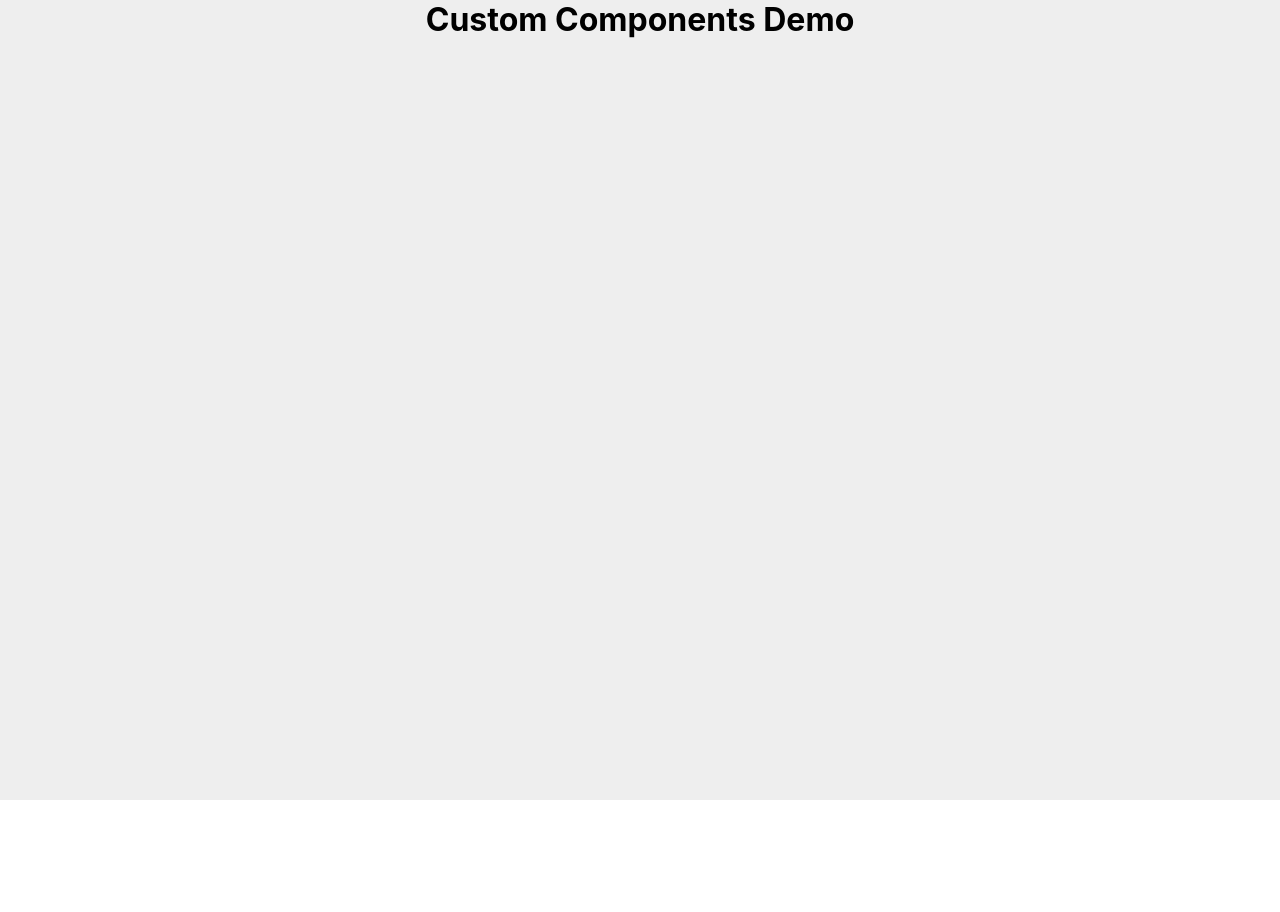
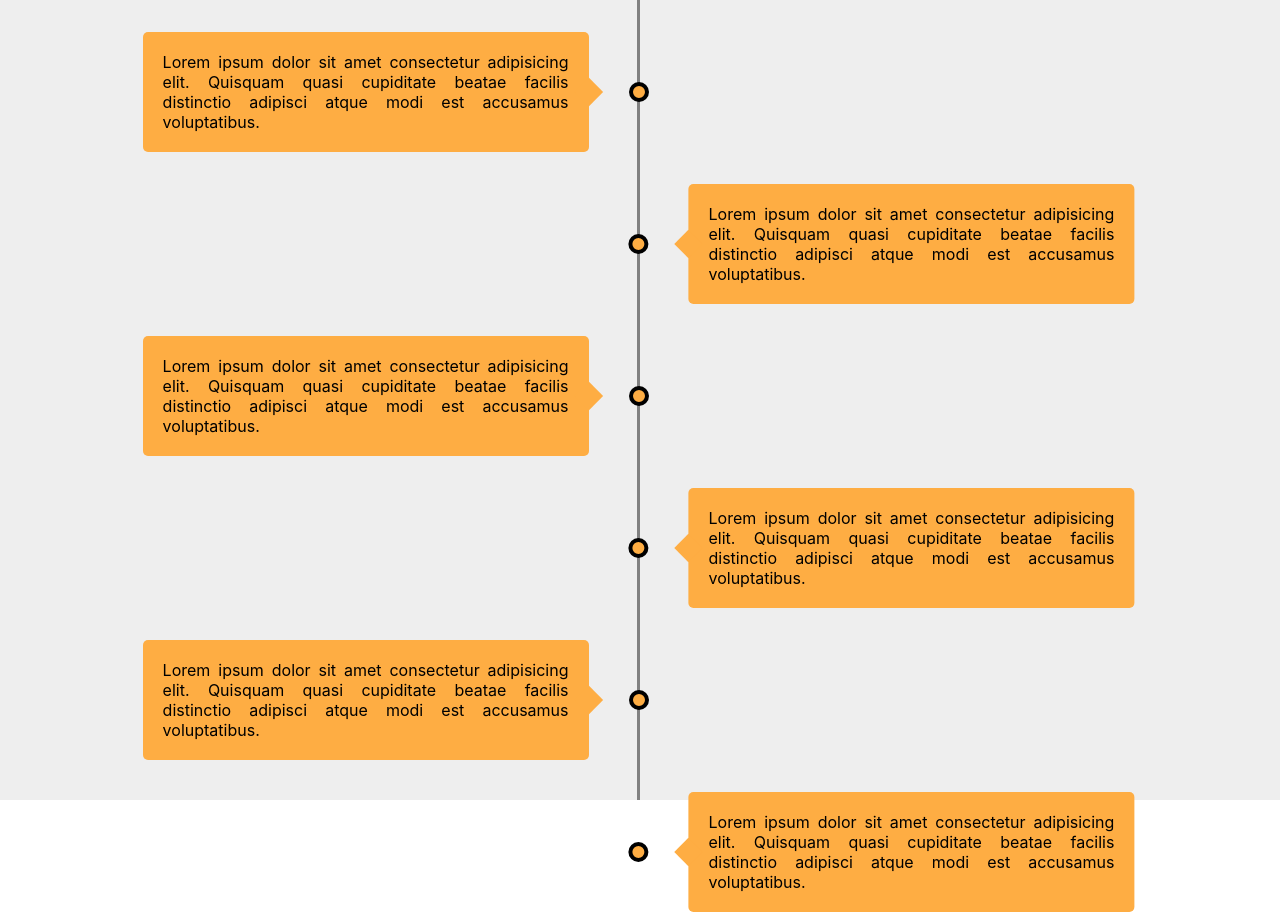
Before and after one commit to sonnybardhan/custom-components, a React (Create React App) app: page / in a window 1280 px wide. Before the commit the page ends 800 px from the top, so only its background shows below. Built offline with nearby package versions, Linux system fonts and the light colour scheme; the HTML template or start-up script is replaced by a standard one.

Commit message:
complete timeline implementation

```diff
--- a/src/App.js
+++ b/src/App.js
@@ -1,9 +1,10 @@
 import './App.css';
+import Timeline from './components/Timeline';
 
 function App() {
   return (
     <div className='App'>
-      <h1>Custom Components Demo</h1>
+      <Timeline />
     </div>
   );
 }
--- /dev/null
+++ b/src/components/ContentBlock.css
@@ -0,0 +1,58 @@
+.content-block{
+	width: 70%;
+	background-color: rgb(254, 173, 67);
+	padding: 20px;
+	border-radius: 5px;
+	position: relative;
+	z-index: 2;
+	margin-bottom: 2em;
+	text-align: justify;
+}
+
+.content-block-left{
+	margin-right: calc(60px - 10px - 1.5px);
+}
+
+.content-block-right{
+	transform: translateX(calc(100% + 60px - 10px + 1.5px));
+	/* 100% + right/left + width/2 + border-width/2*/
+}
+
+.arrow {
+	height: 20px;
+	width: 20px;
+	/* background-color: black; */
+	background-color: rgb(254, 173, 67);
+	position: absolute;
+	top: calc(50% - 10px);
+	transform: rotate(45deg);
+}
+
+.arrow-left {
+	right: -10px;
+}
+
+.arrow-right {
+	left: -10px;
+}
+
+.marker {
+	height: 20px;
+	width: 20px;
+	background-color: rgb(254, 173, 67);
+	position: absolute;
+	top: calc(50% - 10px);
+	border-radius: 50%;
+	border: 4px solid black;
+	display: flex;
+	justify-content: center;
+	align-items: center;
+
+}
+.marker-left{
+	right: -60px;
+}
+
+.marker-right{
+	left: -60px;
+}
--- /dev/null
+++ b/src/components/ContentBlock.js
@@ -0,0 +1,27 @@
+import React from 'react';
+import './ContentBlock.css';
+const ContentBlock = ({ content, idx }) => {
+  const { text } = content;
+
+  const isLeft = idx % 2 === 0;
+
+  return (
+    <div
+      className={
+        isLeft
+          ? 'content-block content-block-left'
+          : 'content-block content-block-right'
+      }
+    >
+      <div className='content-text'>{text}</div>
+      <span
+        className={isLeft ? 'arrow arrow-left' : 'arrow arrow-right'}
+      ></span>
+      <span
+        className={isLeft ? 'marker marker-left' : 'marker marker-right'}
+      ></span>
+    </div>
+  );
+};
+
+export default ContentBlock;
--- /dev/null
+++ b/src/components/Timeline.css
@@ -0,0 +1,9 @@
+.timeline-container{
+	height: 100vh;
+	width: 50%;
+	border-right: 3px solid grey;
+	display: flex;
+	flex-direction: column;
+	align-items: flex-end;
+	padding-top: 2em;
+}
--- /dev/null
+++ b/src/components/Timeline.js
@@ -0,0 +1,16 @@
+import React from 'react';
+import ContentBlock from './ContentBlock';
+import './Timeline.css';
+import { events } from './events';
+
+const Timeline = (props) => {
+  return (
+    <div className='timeline-container'>
+      {events.map((event, idx) => {
+        return <ContentBlock content={event} idx={idx} key={Math.random()} />;
+      })}
+    </div>
+  );
+};
+
+export default Timeline;
--- /dev/null
+++ b/src/components/events.js
@@ -0,0 +1,32 @@
+export const events = [
+  {
+    id: 1,
+    name: 'Lorem, ipsum dolor',
+    text: 'Lorem ipsum dolor sit amet consectetur adipisicing elit. Quisquam quasi cupiditate beatae facilis distinctio adipisci atque modi est accusamus voluptatibus.',
+  },
+  {
+    id: 2,
+    name: 'Lorem, ipsum dolor',
+    text: 'Lorem ipsum dolor sit amet consectetur adipisicing elit. Quisquam quasi cupiditate beatae facilis distinctio adipisci atque modi est accusamus voluptatibus.',
+  },
+  {
+    id: 3,
+    name: 'Lorem, ipsum dolor',
+    text: 'Lorem ipsum dolor sit amet consectetur adipisicing elit. Quisquam quasi cupiditate beatae facilis distinctio adipisci atque modi est accusamus voluptatibus.',
+  },
+  {
+    id: 4,
+    name: 'Lorem, ipsum dolor',
+    text: 'Lorem ipsum dolor sit amet consectetur adipisicing elit. Quisquam quasi cupiditate beatae facilis distinctio adipisci atque modi est accusamus voluptatibus.',
+  },
+  {
+    id: 5,
+    name: 'Lorem, ipsum dolor',
+    text: 'Lorem ipsum dolor sit amet consectetur adipisicing elit. Quisquam quasi cupiditate beatae facilis distinctio adipisci atque modi est accusamus voluptatibus.',
+  },
+  {
+    id: 6,
+    name: 'Lorem, ipsum dolor',
+    text: 'Lorem ipsum dolor sit amet consectetur adipisicing elit. Quisquam quasi cupiditate beatae facilis distinctio adipisci atque modi est accusamus voluptatibus.',
+  },
+];
--- a/src/index.css
+++ b/src/index.css
@@ -1,7 +1,9 @@
-body {
+*{
   box-sizing: border-box;
   margin: 0;
   padding: 0;
+}
+body {
   font-family: -apple-system, BlinkMacSystemFont, 'Segoe UI', 'Roboto', 'Oxygen',
     'Ubuntu', 'Cantarell', 'Fira Sans', 'Droid Sans', 'Helvetica Neue',
     sans-serif;
```
